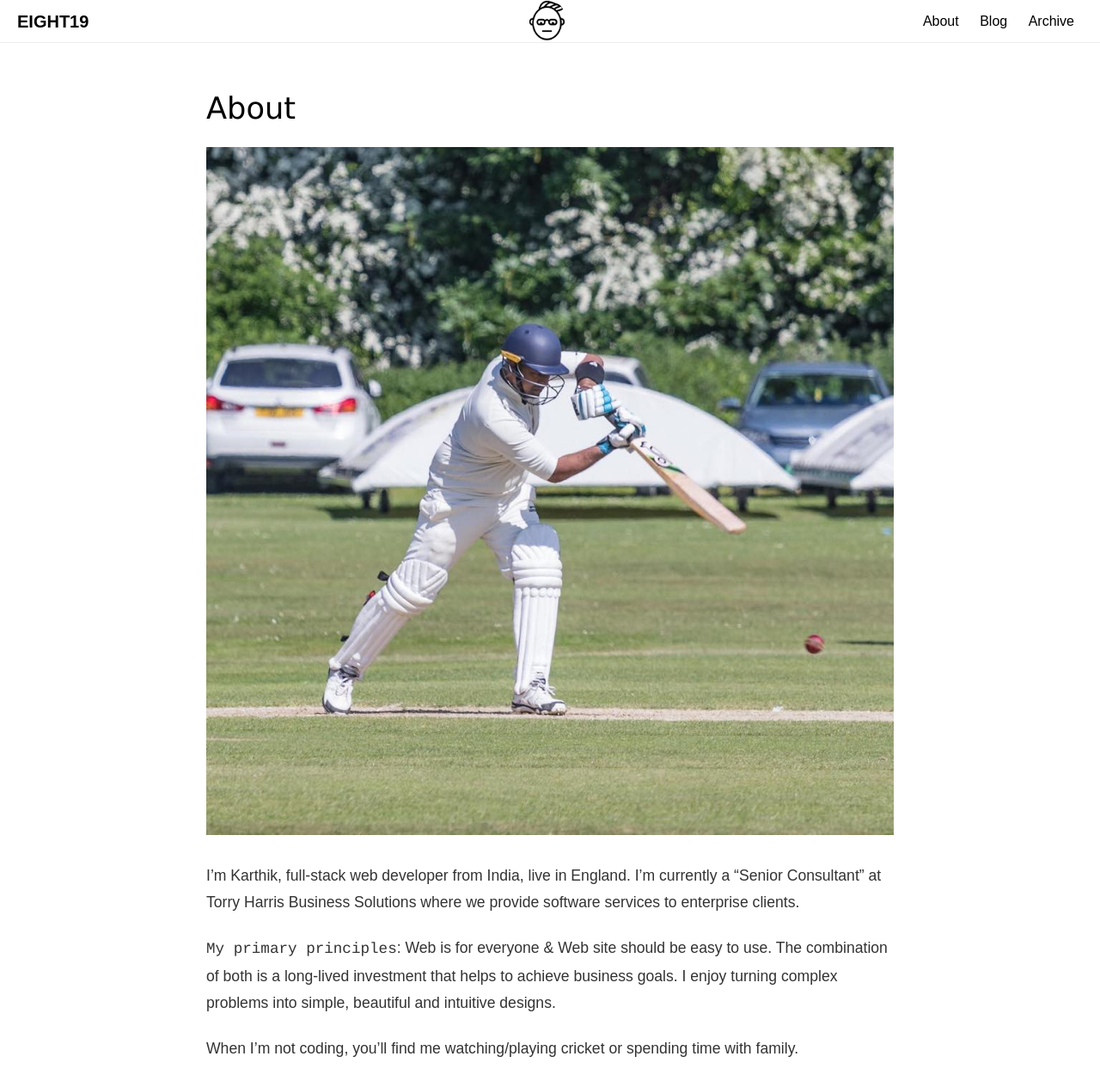
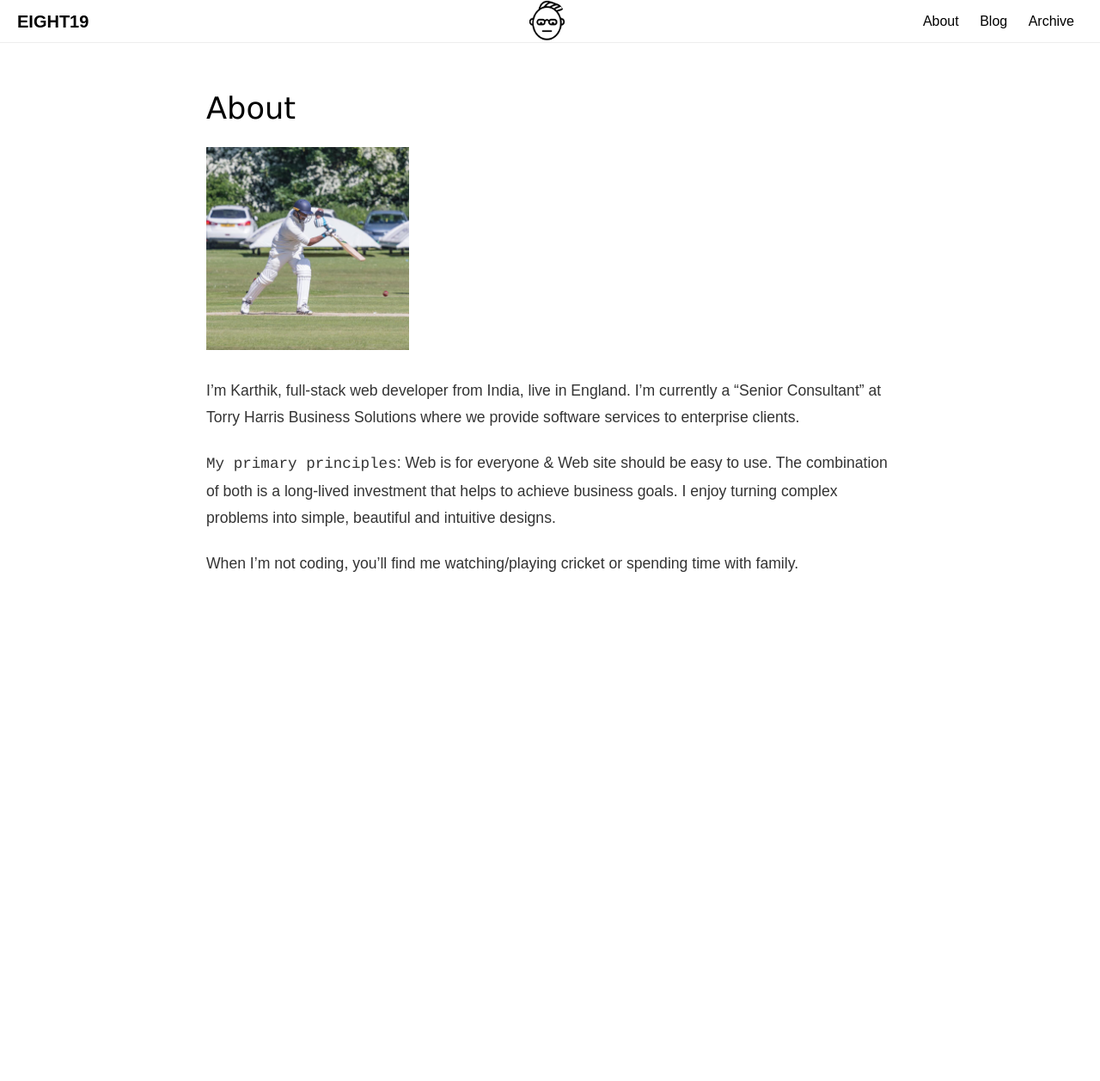
Before and after one commit to kartolab/karthikm19.github.io, a Jekyll site: the page built from index.md, in a window 1280 px wide and 1257 px high. Shown: the whole window at 86% size. Built offline with Jekyll 4.4.1, drawn with Linux system fonts in a browser that asks for light colours.

Commit message:
Update index.md

```diff
--- a/index.md
+++ b/index.md
@@ -3,7 +3,7 @@ layout: page
 title: About
 ---
 
-![Karthik Home Banner](/assets/karthik_home_banner.jpg)
+<img src="/assets/karthik_home_banner.jpg" alt="Karthik Home Banner" width="236px"/>
 
 I’m Karthik, full-stack web developer from India, live in England. I'm currently a "Senior Consultant" at Torry Harris Business Solutions where we provide software services to enterprise clients.
 
```
